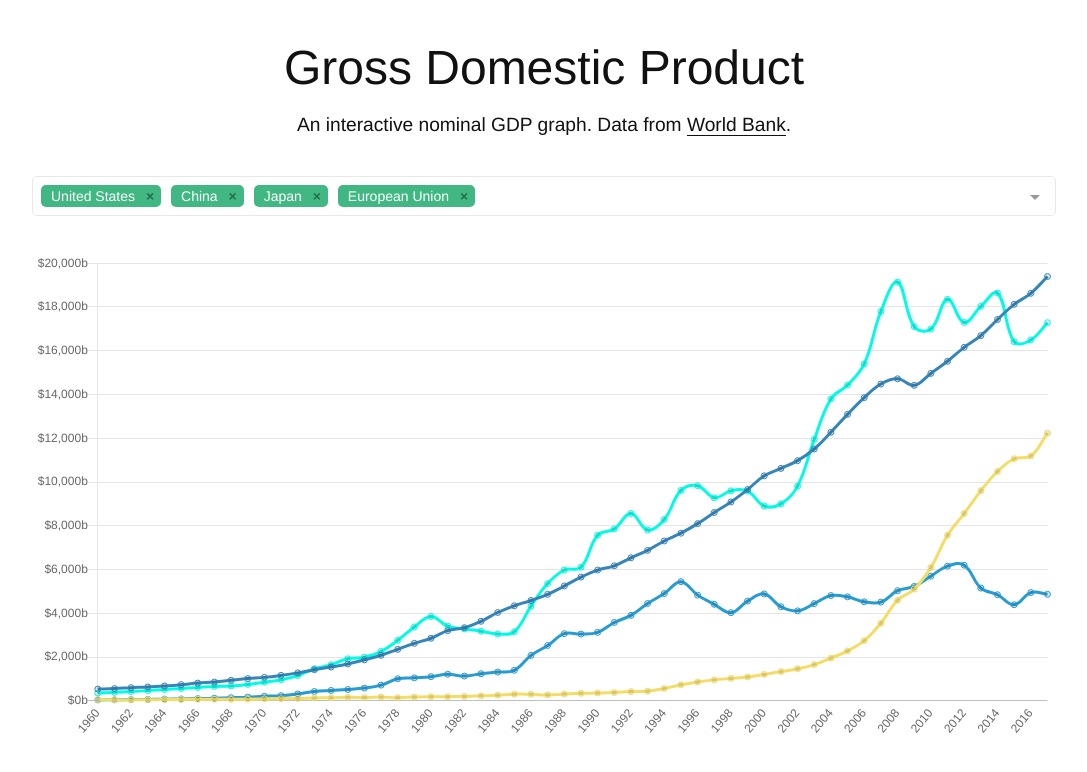
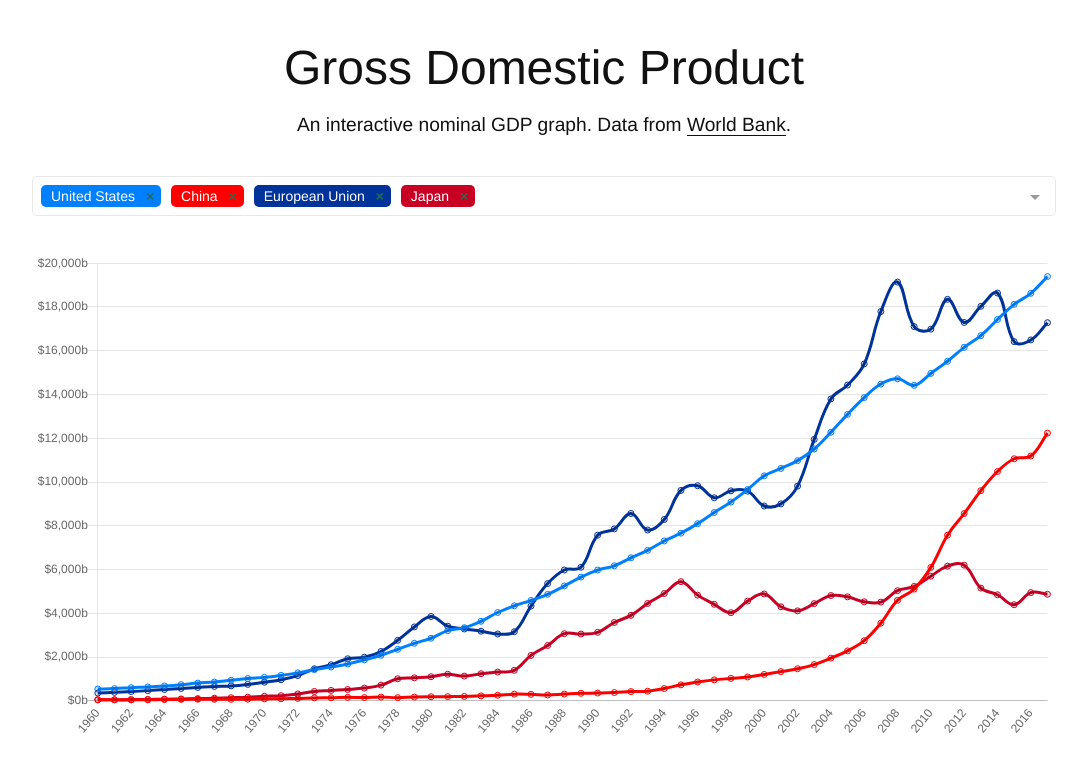
Before and after one commit to chaotea/GDP, a Vue app: page / in a window 1280 px wide. Shown: the top 772 px of the page, without its empty margins (96-1183 px from the left). Built offline with nearby package versions, Linux system fonts and the light colour scheme.

Commit message:
Sync colors

```diff
--- a/src/App.vue
+++ b/src/App.vue
@@ -68,12 +68,31 @@ var chartOptions = {
   }
 }
 
+var countries = Object.keys(jsondata).slice(1).map(function(country) {
+  let color
+  if (country == "United States") {
+    color = "#0080FF"
+  } else if (country == "China") {
+    color = "#FF0000"
+  } else if (country == "Japan") {
+    color = "#C70024"
+  } else if (country == "European Union") {
+    color = "#003399"
+  } else {
+    color = randomColor()
+  }
+  return {
+    label: country,
+    color: color
+  }
+})
+
 export default {
   name: "App",
   data: function() {
     return {
-      selectedCountries: ["United States", "China", "Japan", "European Union"],
-      countries: Object.keys(jsondata).slice(1),
+      selectedCountries: [countries[249], countries[38], countries[71], countries[117]], // US CH EU JP
+      countries: countries,
       options: chartOptions
     }
   },
@@ -85,9 +104,9 @@ export default {
       } else {
         datasets = this.selectedCountries.map(function(country) {
           return {
-            label: country,
-            data: jsondata[country],
-            borderColor: randomColor(),
+            label: country.label,
+            data: jsondata[country.label],
+            borderColor: country.color,
             fill: false,
             spanGaps: true
           }
--- a/src/components/Multiselect.vue
+++ b/src/components/Multiselect.vue
@@ -24,8 +24,8 @@
           <div class="multiselect__tags-wrap" v-show="visibleValues.length > 0">
             <template v-for="(option, index) of visibleValues" @mousedown.prevent>
               <slot name="tag" :option="option" :search="search" :remove="removeElement">
-                <span class="multiselect__tag" :key="index">
-                  <span v-text="getOptionLabel(option)"></span>
+                <span class="multiselect__tag" :key="index" :style="{ background: option.color }">
+                  <span v-text="option.label"></span>
                   <i aria-hidden="true" tabindex="1" @keypress.enter.prevent="removeElement(option)"  @mousedown.prevent="removeElement(option)" class="multiselect__tag-icon"></i>
                 </span>
               </slot>
```
